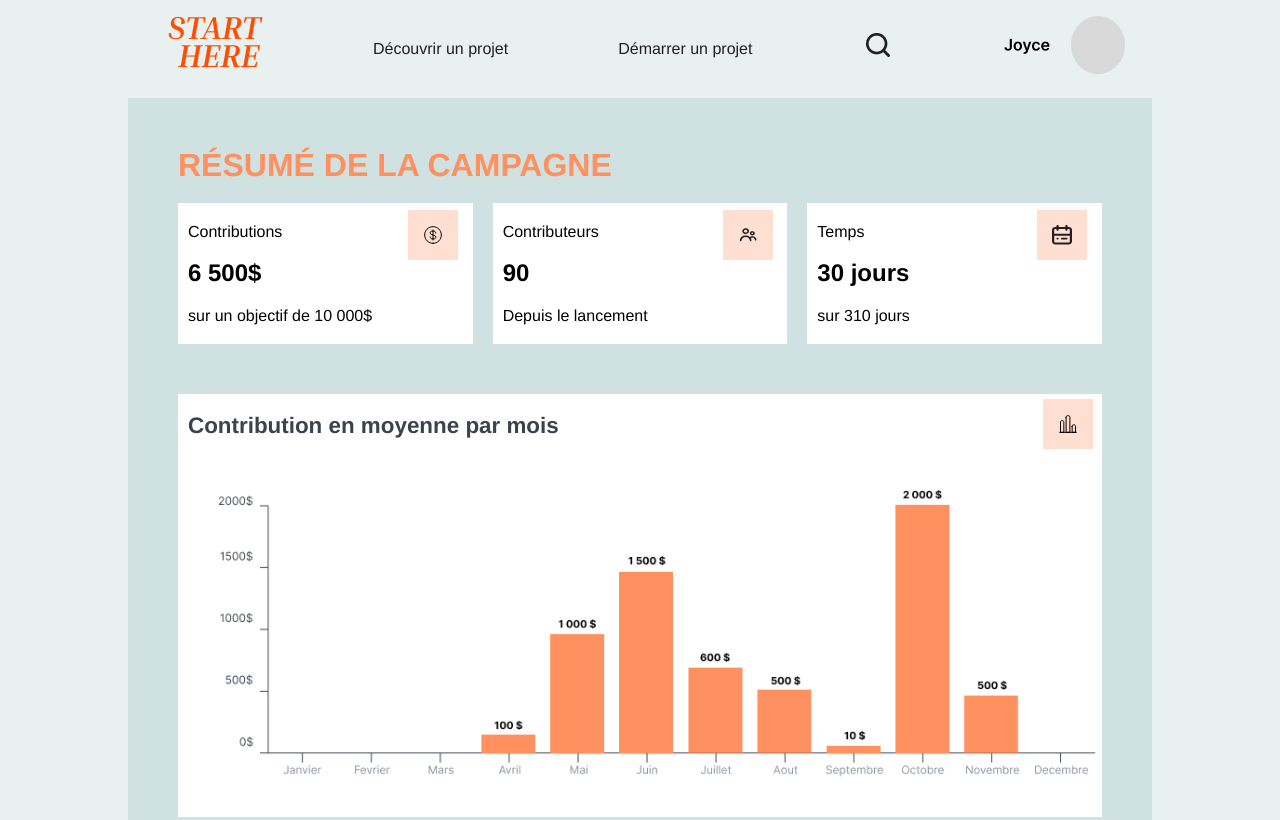
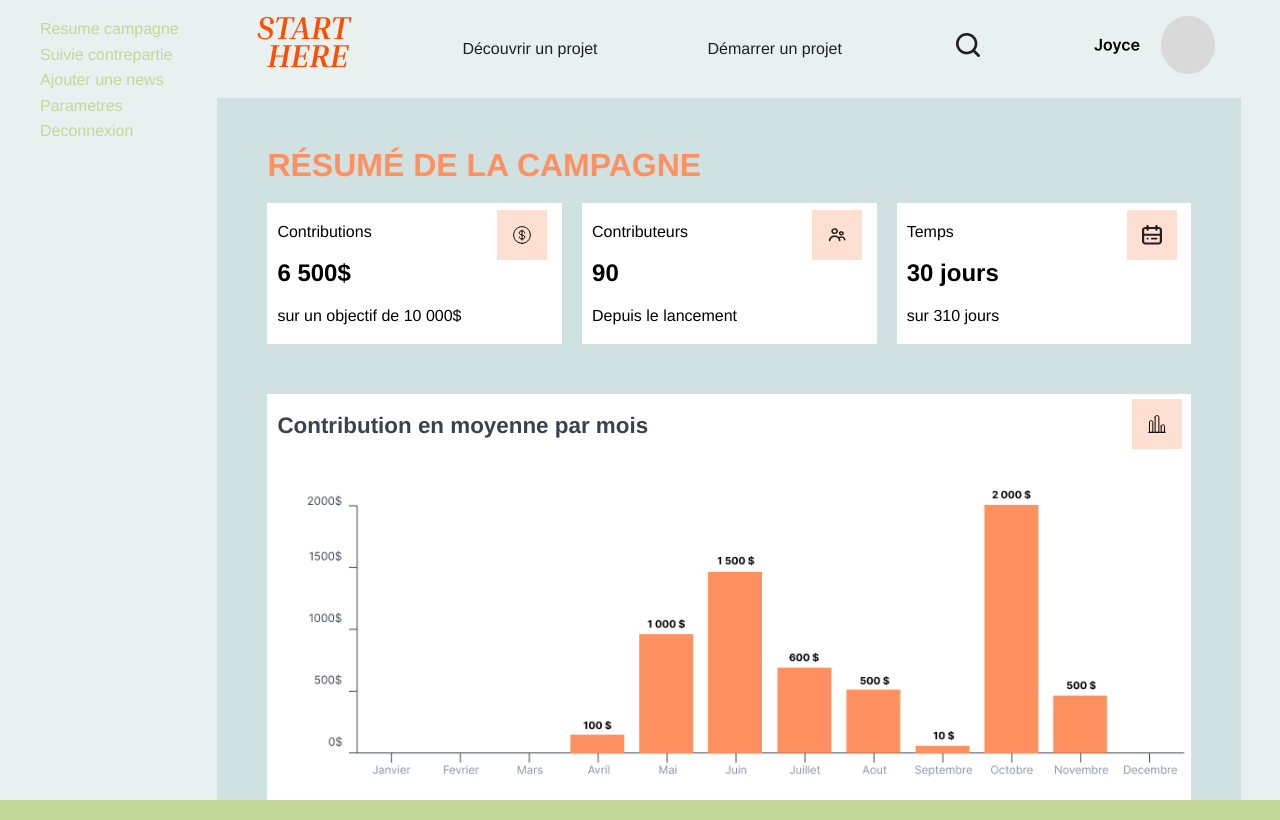
Before and after one commit to Joyce0501/Design_A22, a website: page Tp2 Integration/src/index.html in a window 1280 px wide. Shown: the top 820 px of the page. Drawn offline with nearby package versions, Linux system fonts and the light colour scheme; files that its build step writes are made by us from their sources.

Commit message:
tableau de bord

```diff
--- a/Tp2 Integration/src/index.html
+++ b/Tp2 Integration/src/index.html
@@ -20,8 +20,22 @@
 
 
 <body>
+
+<div class="site-container">
+    <aside class="tableaubord">
+        <nav class="t1">
+            <ul>
+                <li><a href="#">Resume campagne</a></li>
+                <li><a href="#">Suivie contrepartie</a></li>
+                <li><a href="#">Ajouter une news</a></li>
+                <li><a href="#">Parametres</a></li>
+                <li><a href="#">Deconnexion</a></li>
+            </ul>
+        </nav>
+    </aside>
+
+<main>
     <header class="header">
-
         <div class="wrapper">
             <nav class="header_nav">
                 <ul>
@@ -243,5 +257,11 @@
             </div>
         </div>
     </section>
+
+</main>
+
+</div>
+
 </body>
+
 </html>
--- /dev/null
+++ b/Tp2 Integration/src/styles/components/structure.scss
@@ -0,0 +1,28 @@
+.site-container{
+    display: grid;
+    grid-template-columns: auto 1fr;
+    height: 100vh;
+    overflow: hidden;
+}
+aside{
+    background-color: var(--color-defond);
+    display: flex;
+    flex-direction: column;
+    justify-content: space-between;
+}
+.tableaubord{
+
+    .t1{
+        display: flex;
+        ul{
+            list-style: none;
+            justify-content: space-between;
+            gap: 110px;
+        }
+    }
+}
+
+main{
+    overflow-y: scroll;
+    background-color: var(--color-background-primary);
+}
--- a/Tp2 Integration/src/styles/main.scss
+++ b/Tp2 Integration/src/styles/main.scss
@@ -36,6 +36,7 @@
 @import 'components/graphvisite';
 @import 'components/filtre';
 @import 'components/tableau';
+@import 'components/structure';
 
 // UTILITIES
 // Utilitaires et classes auxiliaires avec possibilité de remplacer tout ce qui précède, par exemple masquer les éléments de la page
```
Lines whose indentation alone changed are shown as unchanged.
